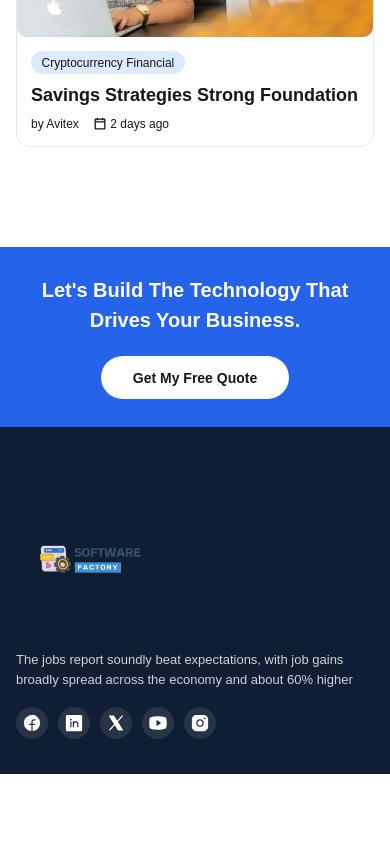
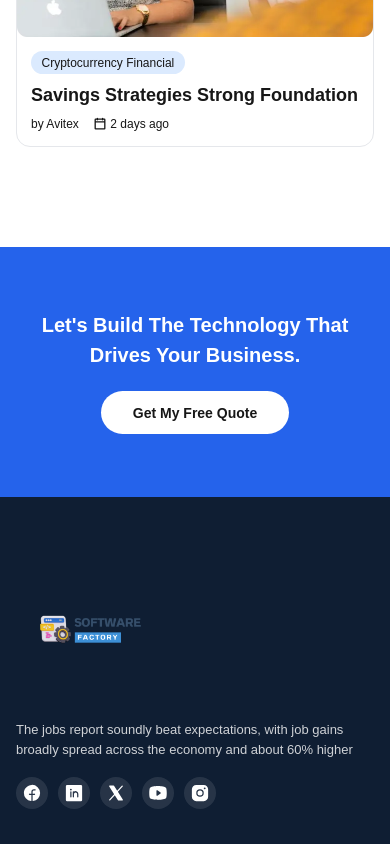
Before and after one commit to BunthongDev/SoftwareFactory, a Next.js app in the folder website/: page / in a window 390 px wide. Shown: the part 4840-5684 px from the top of the page. Before the commit the page ends 5614 px from the top, so only its background shows below. Built offline with nearby package versions, Linux system fonts and the light colour scheme.

Commit message:
Modofy style on call to action banner

```diff
--- a/website/src/components/Partner/Partner.jsx
+++ b/website/src/components/Partner/Partner.jsx
@@ -4,16 +4,18 @@ import React from "react";
 
 const Partner = () => {
   return (
-    <div className="cta-block relative lg:h-[120px] h-[180px]">
-      <div className="container flex items-center justify-between max-lg:flex-col max-lg:justify-center gap-6 h-full bg-blue-600">
+    // Start call to action banner
+    <div className="cta-block w-full bg-blue-600 py-10 lg:py-0">
+      <div className="container flex h-full min-h-[120px] items-center justify-between max-lg:flex-col max-lg:justify-center max-lg:py-8 lg:gap-6">
         <div className="heading5 max-lg:text-center text-white">
           Let's Build the Technology That Drives Your Business.
         </div>
         <Link
-          className="button-main rounded-full hover:bg-black hover:text-white bg-white text-button px-9 py-3"
-          href="/"
+
+          href="/contact-us"
+          className="button-main flex-shrink-0 rounded-full bg-white px-9 py-3 text-button hover:bg-black hover:text-white max-lg:mt-6"
         >
-          Get my free quote
+          Get My Free Quote
         </Link>
       </div>
     </div>
```
